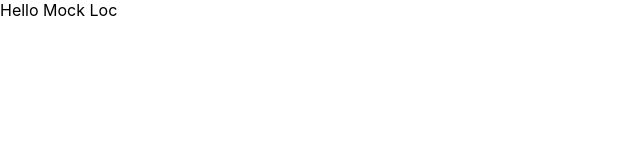
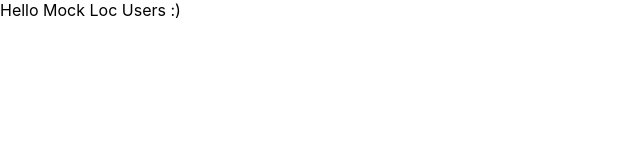
Before and after one commit to samirgoel3/mockloc-reactapp-netlify, a React (Create React App) app in the folder mockloc-reactapp-netlify/: page / in a window 1280 px wide. Shown: the top 160 px of the page, without its empty margins (0-640 px from the left). Built offline with nearby package versions, Linux system fonts and the light colour scheme.

Commit message:
added some more changes

```diff
--- a/mockloc-reactapp-netlify/src/pages/home/home-page-view.tsx
+++ b/mockloc-reactapp-netlify/src/pages/home/home-page-view.tsx
@@ -2,7 +2,7 @@ import React from 'react';
 
 const HomePageView:React.FC = ()=>{
     return (
-        <div>Hello Mock Loc</div>
+        <div>Hello Mock Loc Users :)</div>
     )
 }
 
```
Also changed, not shown: 2 other files (tests, documents, lock files or other folders).
